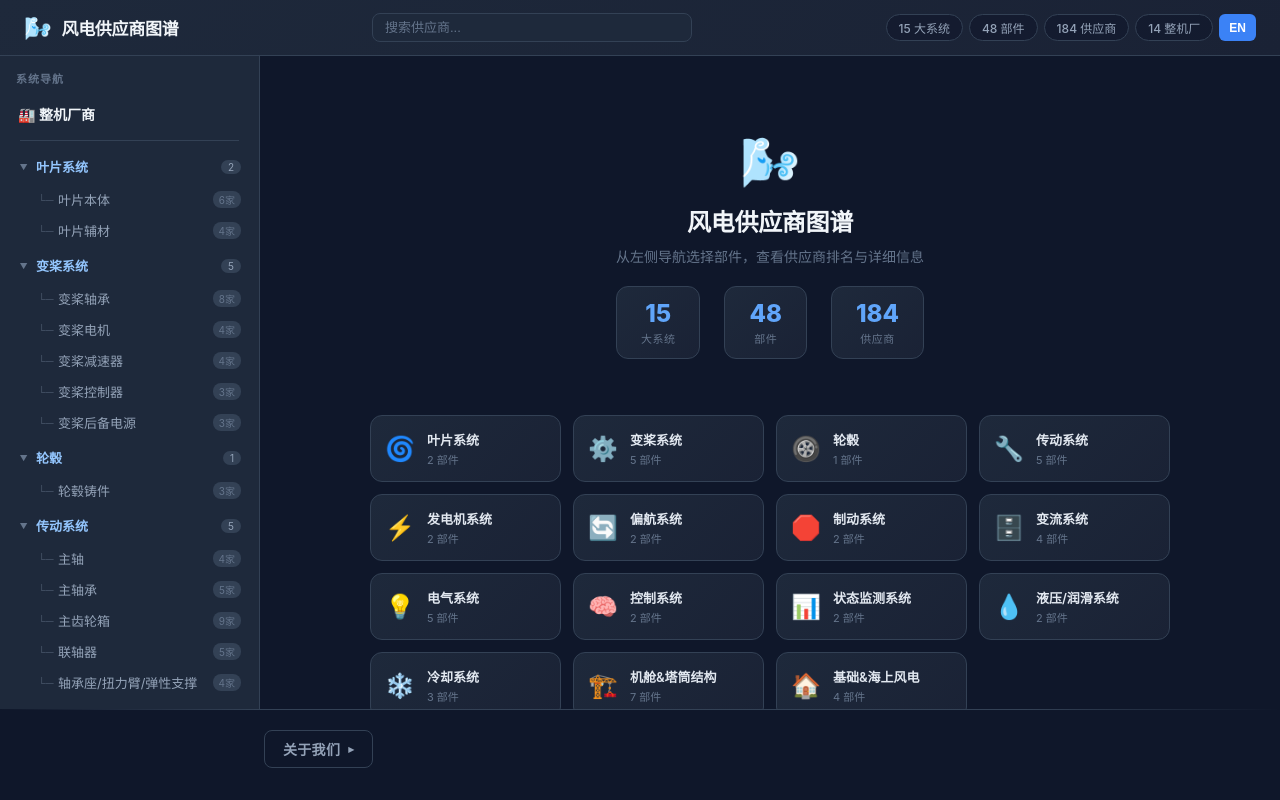
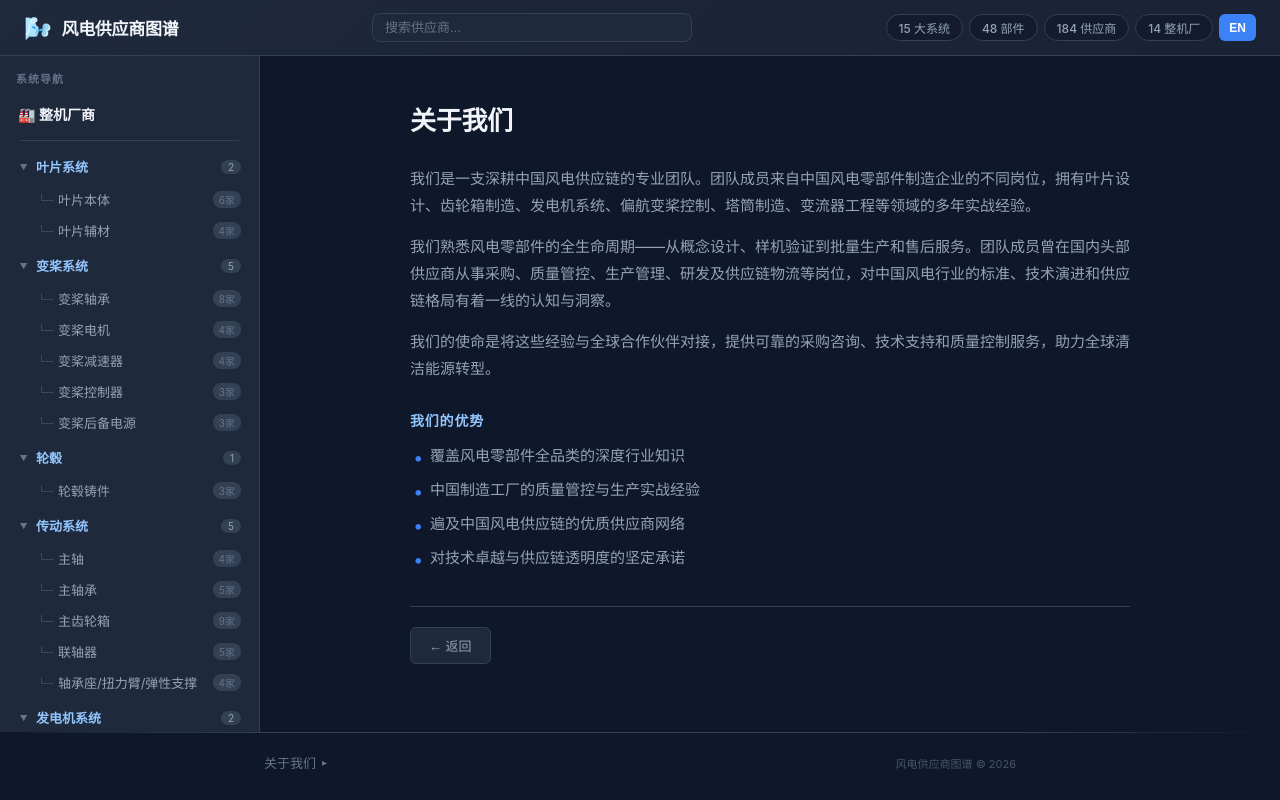
Before and after one commit to peterpei001/wind-turbine-suppliers, a React (Vite) app: page /1/about in a window 1280 px wide. Before the commit this address led to /zh/. Built offline with nearby package versions, Linux system fonts and the light colour scheme.

Commit message:
feat: move About Us to dedicated page (/zh/about, /en/about)

```diff
--- a/src/App.css
+++ b/src/App.css
@@ -952,7 +952,7 @@
 .sidebar-overlay { display: none; }
 .menu-btn { display: none; }
 
-/* ════════════════ Footer / About Us ════════════════ */
+/* ════════════════ Footer ════════════════ */
 .footer {
   flex-shrink: 0;
   background: #0F172A;
@@ -969,81 +969,124 @@
 .footer-inner {
   max-width: 800px;
   margin: 0 auto;
-  padding: 20px 24px 32px;
+  padding: 16px 24px 24px;
+  display: flex;
+  justify-content: space-between;
+  align-items: center;
 }
 
-.footer-toggle {
+.footer-link {
   display: inline-flex;
   align-items: center;
-  gap: 8px;
+  gap: 6px;
   background: none;
-  border: 1px solid #334155;
-  border-radius: 8px;
-  color: #94A3B8;
-  font-size: 14px;
-  font-weight: 600;
-  padding: 8px 18px;
+  border: none;
+  color: #64748B;
+  font-size: 13px;
   cursor: pointer;
-  transition: all 0.2s;
-  letter-spacing: 0.3px;
+  transition: color 0.2s;
+  padding: 4px 0;
 }
-.footer-toggle:hover {
-  color: #F1F5F9;
-  border-color: #3B82F6;
-  background: rgba(59, 130, 246, 0.06);
+.footer-link:hover {
+  color: #60A5FA;
 }
 
 .footer-arrow {
-  font-size: 11px;
-  transition: transform 0.25s ease;
-  display: inline-block;
+  font-size: 10px;
+  transition: transform 0.2s;
 }
-.footer-arrow.open {
-  transform: rotate(90deg);
+.footer-link:hover .footer-arrow {
+  transform: translateX(3px);
 }
 
-.footer-content {
-  margin-top: 20px;
-  animation: fadeIn 0.3s ease;
+.footer-copy {
+  font-size: 11px;
+  color: #475569;
 }
 
-.footer-text {
-  font-size: 14px;
-  color: #94A3B8;
-  line-height: 1.7;
-  margin-bottom: 12px;
+/* ════════════════ About Page ════════════════ */
+.about-page {
+  max-width: 720px;
+  margin: 0 auto;
+  padding-top: 20px;
+  animation: fadeIn 0.25s ease;
 }
 
-.footer-strength-title {
-  font-size: 13px;
+.about-header {
+  margin-bottom: 28px;
+}
+
+.about-title {
+  font-size: 26px;
+  font-weight: 700;
+  color: #F1F5F9;
+  letter-spacing: -0.3px;
+}
+
+.about-section {
+  margin-bottom: 28px;
+}
+
+.about-text {
+  font-size: 15px;
+  color: #94A3B8;
+  line-height: 1.8;
+  margin-bottom: 14px;
+}
+
+.about-subtitle {
+  font-size: 14px;
   font-weight: 600;
   color: #93C5FD;
   text-transform: uppercase;
   letter-spacing: 0.8px;
-  margin: 20px 0 12px;
+  margin-bottom: 14px;
 }
 
-.footer-strength-list {
+.about-list {
   list-style: none;
   padding: 0;
   display: flex;
   flex-direction: column;
-  gap: 8px;
+  gap: 10px;
 }
 
-.footer-strength-item {
-  font-size: 14px;
+.about-list-item {
+  font-size: 15px;
   color: #94A3B8;
-  line-height: 1.5;
-  padding-left: 18px;
+  line-height: 1.6;
+  padding-left: 20px;
   position: relative;
 }
-.footer-strength-item::before {
+.about-list-item::before {
   content: '•';
   position: absolute;
   left: 4px;
   color: #3B82F6;
   font-weight: bold;
+  font-size: 18px;
+}
+
+.about-back {
+  margin-top: 36px;
+  padding-top: 20px;
+  border-top: 1px solid #334155;
+}
+
+.about-back-btn {
+  background: #1E293B;
+  border: 1px solid #334155;
+  color: #94A3B8;
+  font-size: 13px;
+  padding: 8px 18px;
+  border-radius: 6px;
+  cursor: pointer;
+  transition: all 0.15s;
+}
+.about-back-btn:hover {
+  background: #334155;
+  color: #F1F5F9;
+  border-color: #475569;
 }
 
 @keyframes fadeIn {
--- a/src/App.tsx
+++ b/src/App.tsx
@@ -1,7 +1,8 @@
 import { useState, useEffect } from 'react';
 import { BrowserRouter, Routes, Route, Navigate, useParams, useNavigate, useLocation } from 'react-router-dom';
 import { LanguageProvider, useLanguage } from './LanguageContext';
-import { UI, STRENGTHS } from './i18n';
+import { useLN } from './useLangNavigate';
+import { UI } from './i18n';
 import TreeNav from './components/TreeNav';
 import SearchBar from './components/SearchBar';
 import HomePage from './pages/HomePage';
@@ -9,6 +10,7 @@ import BrowsePage from './pages/BrowsePage';
 import DetailPage from './pages/DetailPage';
 import OemListPage from './pages/OemListPage';
 import OemDetailPage from './pages/OemDetailPage';
+import AboutPage from './pages/AboutPage';
 import { treeData } from './data';
 import { oemData } from './data/oem-data';
 import './App.css';
@@ -73,29 +75,17 @@ function LangGate({ children }: { children: React.ReactNode }) {
 
 function Footer() {
   const { lang } = useLanguage();
-  const [expanded, setExpanded] = useState(false);
+  const ln = useLN();
 
   return (
     <footer className="footer">
       <hr className="footer-hr" />
       <div className="footer-inner">
-        <button className="footer-toggle" onClick={() => setExpanded(!expanded)}>
+        <button className="footer-link" onClick={() => ln('/about')}>
           {UI.aboutUs[lang]}
-          <span className={`footer-arrow ${expanded ? 'open' : ''}`}>▸</span>
+          <span className="footer-arrow">▸</span>
         </button>
-        {expanded && (
-          <div className="footer-content">
-            <p className="footer-text">{UI.aboutDesc[lang]}</p>
-            <p className="footer-text">{UI.aboutDesc2[lang]}</p>
-            <p className="footer-text">{UI.aboutDesc3[lang]}</p>
-            <h4 className="footer-strength-title">{UI.aboutStrengthTitle[lang]}</h4>
-            <ul className="footer-strength-list">
-              {STRENGTHS[lang].map((s, i) => (
-                <li key={i} className="footer-strength-item">{s}</li>
-              ))}
-            </ul>
-          </div>
-        )}
+        <p className="footer-copy">{UI.emptyTitle[lang]} &copy; {new Date().getFullYear()}</p>
       </div>
     </footer>
   );
@@ -123,6 +113,7 @@ function AppInner() {
             <Route path="/:lang/detail/:supplierId" element={<LangGate><DetailPage /></LangGate>} />
             <Route path="/:lang/oems" element={<LangGate><OemListPage /></LangGate>} />
             <Route path="/:lang/oem/:oemId" element={<LangGate><OemDetailPage /></LangGate>} />
+            <Route path="/:lang/about" element={<LangGate><AboutPage /></LangGate>} />
             <Route path="/" element={<Navigate to="/zh/" replace />} />
             <Route path="*" element={<Navigate to="/zh/" replace />} />
           </Routes>
--- /dev/null
+++ b/src/pages/AboutPage.tsx
@@ -0,0 +1,37 @@
+import { useLanguage } from '../LanguageContext';
+import { UI, STRENGTHS } from '../i18n';
+import { useLN } from '../useLangNavigate';
+
+export default function AboutPage() {
+  const { lang } = useLanguage();
+  const ln = useLN();
+
+  return (
+    <div className="about-page">
+      <div className="about-header">
+        <h2 className="about-title">{UI.aboutUs[lang]}</h2>
+      </div>
+
+      <section className="about-section">
+        <p className="about-text">{UI.aboutDesc[lang]}</p>
+        <p className="about-text">{UI.aboutDesc2[lang]}</p>
+        <p className="about-text">{UI.aboutDesc3[lang]}</p>
+      </section>
+
+      <section className="about-section">
+        <h3 className="about-subtitle">{UI.aboutStrengthTitle[lang]}</h3>
+        <ul className="about-list">
+          {STRENGTHS[lang].map((s, i) => (
+            <li key={i} className="about-list-item">{s}</li>
+          ))}
+        </ul>
+      </section>
+
+      <div className="about-back">
+        <button className="about-back-btn" onClick={() => ln('/')}>
+          {UI.back[lang]}
+        </button>
+      </div>
+    </div>
+  );
+}
```
